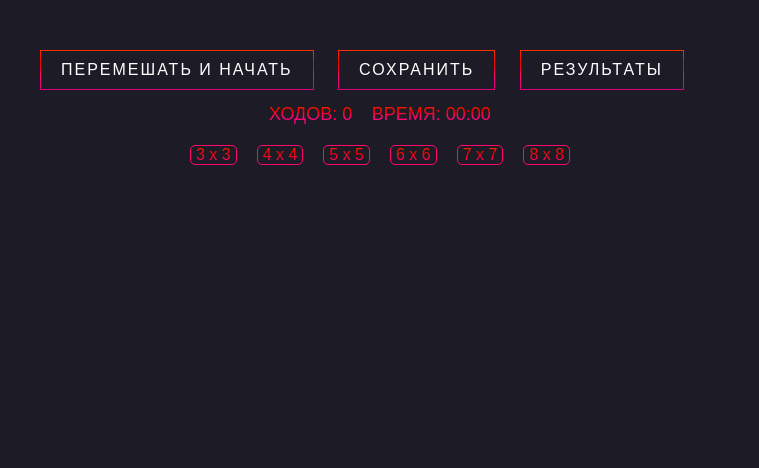
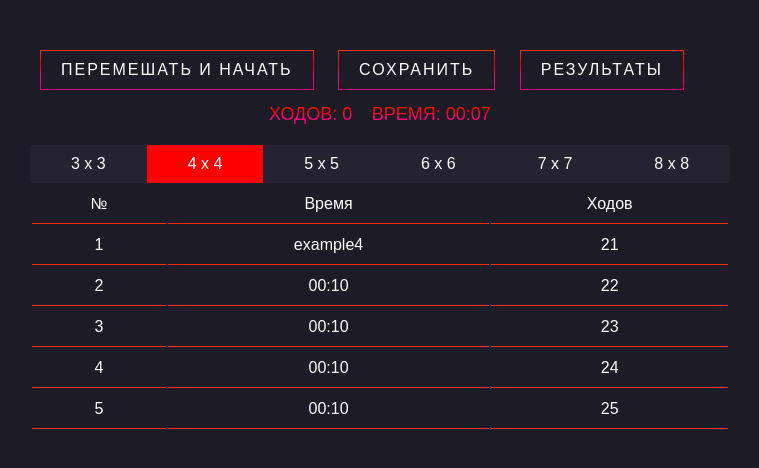
Before and after one commit to AlexMorra/the-gem-puzzle, a plain HTML site: page index.html in a window 1280 px wide. Both pictures are taken after a click on the link "РЕЗУЛЬТАТЫ". Shown: the whole page, without its empty margins (260-1019 px from the left). Drawn offline with Linux system fonts and the light colour scheme.

Commit message:
feat: results table

```diff
--- a/index.html
+++ b/index.html
@@ -12,7 +12,7 @@
     <div class="button-container">
         <a id="start">Перемешать и начать</a>
         <a id="save">Сохранить</a>
-        <a>Результаты</a>
+        <a id="results">Результаты</a>
     </div>
     <div class="game-state">
         <span class="steps">Ходов: <span id="steps">0</span></span>
@@ -20,6 +20,17 @@
     </div>
 </div>
 
+<div class="results_wrapper hide">
+    <ul class="results_select_ul">
+        <li class="result_select_li">3 x 3</li>
+        <li class="result_select_li">4 x 4</li>
+        <li class="result_select_li">5 x 5</li>
+        <li class="result_select_li">6 x 6</li>
+        <li class="result_select_li">7 x 7</li>
+        <li class="result_select_li">8 x 8</li>
+    </ul>
+</div>
+
 <script src="settings.js"></script>
 <script src="script.js"></script>
 </body>
--- a/script.js
+++ b/script.js
@@ -4,6 +4,7 @@ let rootStyle = getComputedStyle(root);
 let body = document.querySelector('body');
 let start_button = document.querySelector('#start');
 let save_button = document.querySelector('#save');
+let results_button = document.querySelector('#results');
 body.append(init_filed_size_options());
 let menu_options = document.querySelector('.menu-options');
 let steps = document.getElementById('steps');
@@ -36,6 +37,10 @@ if (localStorage.getItem('save_options')) {
     field_size = save_options.field_size
     steps_count = save_options.steps_count;
     steps.textContent = steps_count;
+} else init_start()
+
+if (localStorage.getItem('results_stats')) {
+    results_stats = JSON.parse(localStorage.getItem('results_stats'));
 }
 
 // SAVE STATE
@@ -48,21 +53,24 @@ save_button.addEventListener('click', (e) => {
 });
 
 // START GAME
-start_button.addEventListener('click', () => {
+start_button.addEventListener('click', init_start);
+
+function init_start() {
     steps_count = 0;
     steps.textContent = 0;
     start_game(field_size)
-});
+}
 
 function start_game(field_size, save_numbers=null) {
+
     let width = (body.offsetWidth - 2) / field_size - 2;
     root.style.setProperty('--size', width + 'px');
 
     if (field) field.remove();
     let init_field = document.createElement('div');
-    init_field.classList.add('field-wrapper4x4');
+    init_field.classList.add('field-wrapper');
     body.append(init_field);
-    field = document.querySelector('.field-wrapper4x4');
+    field = document.querySelector('.field-wrapper');
     let numbers = null;
     if (save_numbers) {
         numbers = save_numbers;
@@ -132,6 +140,7 @@ function game_watcher(e) {
                     if (localStorage.getItem('save_options')) {
                         localStorage.removeItem('save_options')
                     }
+                    save_result_to_table(min, sec, steps_count, field_size)
                 }
             },300);
             // ?????
@@ -179,13 +188,24 @@ function timer(seconds=1,minutes=0) {
 }
 
 function save_state(steps_count, min, sec, saved_numbers, field_size) {
-    console.log(steps_count, min, sec, saved_numbers, field_size);
     save_options['steps_count'] = steps_count;
     save_options['min'] = min;
     save_options['sec'] = sec;
     save_options['saved_numbers'] = saved_numbers;
     save_options['field_size'] = field_size;
     return save_options
+}
+
+function save_result_to_table(min, sec, steps, field_size) {
+    let save_result = {
+        'time': `${min}:${sec}`,
+        'steps': steps
+    };
+    results_stats[field_size].push(save_result);
+    results_stats[field_size].sort((prev, next) => prev['steps'] - next['steps']);
+    if (results_stats[field_size].length > 10) results_stats[field_size].splice(9, 1);
+
+    localStorage.setItem('results_stats', JSON.stringify(results_stats));
 }
 
 // FIELD SELECTION
@@ -214,3 +234,88 @@ function init_filed_size_options() {
     });
     return ul
 }
+
+
+// RESULTS
+let result_wrapper = document.querySelector('.results_wrapper');
+let table = 0;
+let active_results = false
+
+results_button.addEventListener('click', (e) => {
+    let init_active_li = document.querySelectorAll('.result_select_li');
+    init_active_li.forEach(el => {
+        if (parseInt(el.textContent) === field_size) {
+            el.classList.add('active-results')
+        } else el.classList.remove('active-results');
+    });
+
+    active_results = active_results ? false : true;
+    if (active_results) {
+        start_button.removeEventListener('click', init_start);
+        result_wrapper.style.opacity = '0';
+        setTimeout(() => {
+            result_wrapper.style.opacity = '1';
+        }, 100);
+    } else {
+        start_button.addEventListener('click', init_start);
+        result_wrapper.removeAttribute('style');
+    }
+
+    let field_wrapper = document.querySelector('.field-wrapper');
+    field_wrapper.classList.toggle('hide');
+    // result_wrapper.classList.toggle('show');
+    menu_options.classList.toggle('hide');
+    result_wrapper.classList.toggle('hide');
+    show_results_table(field_size);
+
+});
+
+let select_results_table = document.querySelector('.results_select_ul');
+select_results_table.addEventListener('click', (e) => {
+    let li = select_results_table.querySelectorAll('.result_select_li');
+    li.forEach(el => el.classList.remove('active-results'));
+    e.target.classList.add('active-results');
+
+    let size = parseInt(e.target.textContent);
+    show_results_table(size);
+});
+
+
+
+function show_results_table(size_table=3) {
+    if (table) table.remove();
+
+    table = document.createElement('table');
+    table.classList.add('results_table');
+    let table_tr_header = document.createElement('tr');
+    table_tr_header.classList.add('results_table_tr');
+    let table_header = ['№', 'Время', 'Ходов'];
+    table_header.forEach(el => {
+        let table_td_header = document.createElement('td');
+        table_td_header.classList.add('results_table_td');
+        table_td_header.textContent = el;
+        table_tr_header.append(table_td_header);
+        table.append(table_tr_header)
+    });
+
+    result_wrapper.append(table);
+
+
+
+    let result_table = document.querySelector('.results_table');
+    results_stats[size_table].forEach((el, i) => {
+        let tr = document.createElement('tr');
+        tr.classList.add('results_table_tr');
+        let td = document.createElement('td');
+        td.classList.add('results_table_td');
+        td.textContent = i + 1;
+        tr.append(td);
+        for (let key in el) {
+            td = document.createElement('td');
+            td.classList.add('results_table_td');
+            td.textContent = el[key];
+            tr.append(td);
+        }
+        result_table.append(tr);
+    });
+}
--- a/settings.js
+++ b/settings.js
@@ -212,3 +212,45 @@ const step_option = {
         64: ["56", "63"]
     }
 };
+
+let results_stats = {
+    3 : [
+        {'time': 'example3', 'steps': 1},
+        {'time': '00:10', 'steps': 1},
+        {'time': '00:10', 'steps': 3},
+        {'time': '00:10', 'steps': 4},
+        {'time': '00:10', 'steps': 5},
+    ],
+    4 : [
+        {'time': 'example4', 'steps': 21},
+        {'time': '00:10', 'steps': 22},
+        {'time': '00:10', 'steps': 23},
+        {'time': '00:10', 'steps': 24},
+        {'time': '00:10', 'steps': 25},
+    ],
+    5 : [
+        {'time': 'example5', 'steps': 11},
+        {'time': '00:10', 'steps': 12},
+        {'time': '00:10', 'steps': 13},
+        {'time': '00:10', 'steps': 14},
+        {'time': '00:10', 'steps': 15},
+    ],
+    6 : [
+        {'time': 'example6', 'steps': 1},
+        {'time': '00:10', 'steps': 2},
+        {'time': '00:10', 'steps': 3},
+        {'time': '00:10', 'steps': 4},
+        {'time': '00:18', 'steps': 5},
+    ],
+    7 : [
+        {'time': 'example7', 'steps': 11},
+        {'time': '00:10', 'steps': 303},
+        {'time': '33:11', 'steps': 666},
+    ],
+    8 : [
+        {'time': '00:10', 'steps': 8},
+        {'time': '00:18', 'steps': 22},
+        {'time': '00:10', 'steps': 44},
+        {'time': '00:12', 'steps': 303},
+    ],
+};
--- a/style.css
+++ b/style.css
@@ -15,7 +15,7 @@ body {
     font-family: 'Montserrat', sans-serif;
 }
 
-.field-wrapper4x4 {
+.field-wrapper {
     position: absolute;
     max-width: 700px;
     width: 100%;
@@ -90,6 +90,46 @@ a:active {
     margin-bottom: 20px;
 }
 
+/* RESULTS */
+
+.results_wrapper {
+    transition: all ease 1s;
+}
+
+.results_select_ul {
+    display: flex;
+    justify-content: space-between;
+    list-style: none;
+}
+
+.result_select_li {
+    text-align: center;
+    width: 100%;
+    color: white;
+    cursor: pointer;
+    padding: 10px 0;
+    background-color: #252331;
+}
+
+.results_table {
+    width: 100%;
+}
+
+.results_table_tr {
+    color: white;
+}
+
+.results_table_td {
+    text-align: center;
+    padding: 10px;
+    border-bottom: 1px solid #ff3000;
+}
+
+
+
+
+/* GAME STATE */
+
 .steps,
 .time{
     font-size: 18px;
@@ -147,3 +187,15 @@ a:active {
         text-align: center;
     }
 }
+
+.hide {
+    display: none;
+}
+
+.show {
+    opacity: 1;
+}
+
+.active-results {
+    background-color: red;
+}
```
